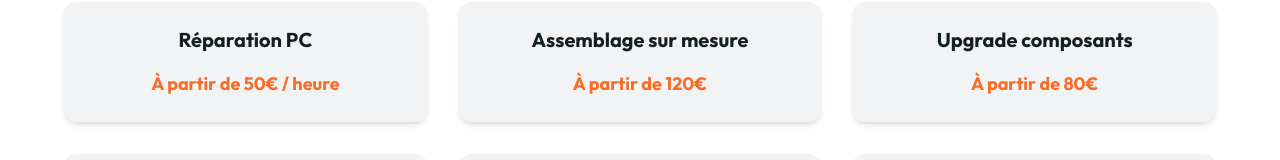
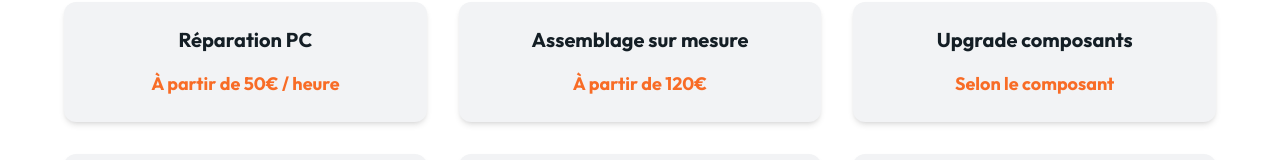
Before and after one commit to OrelienG/MonCoinPC, a React (Vite) app: page /pricing in a window 1280 px wide. Shown: the part 218-378 px from the top of the page. Built offline with nearby package versions, Linux system fonts and the light colour scheme.

Commit message:
Update Pricing

```diff
--- a/src/pages/Pricing.tsx
+++ b/src/pages/Pricing.tsx
@@ -17,7 +17,7 @@ export const Pricing = () => {
     },
     {
       title: 'Upgrade composants',
-      price: 'À partir de 80€',
+      price: 'Selon le composant',
     },
     {
       title: 'Nettoyage & Maintenance (Logiciel et Matériel)',
```
